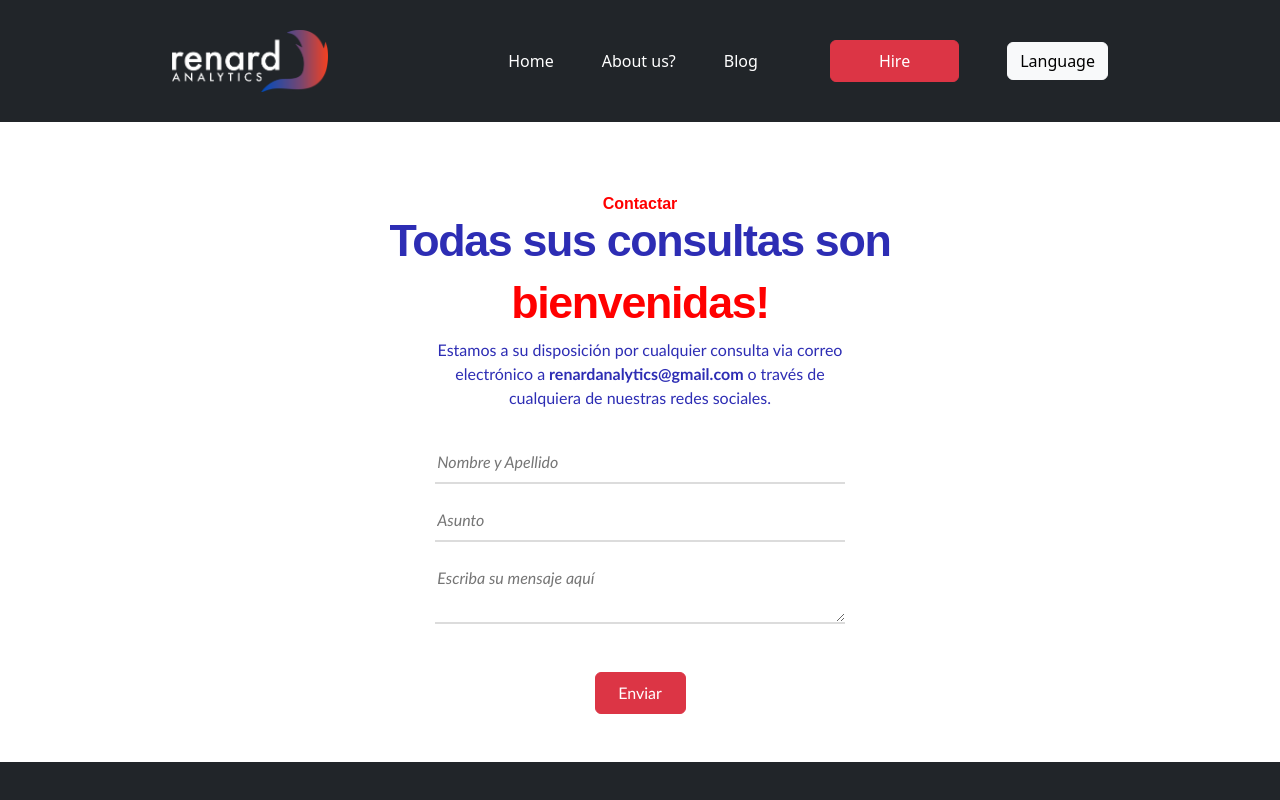
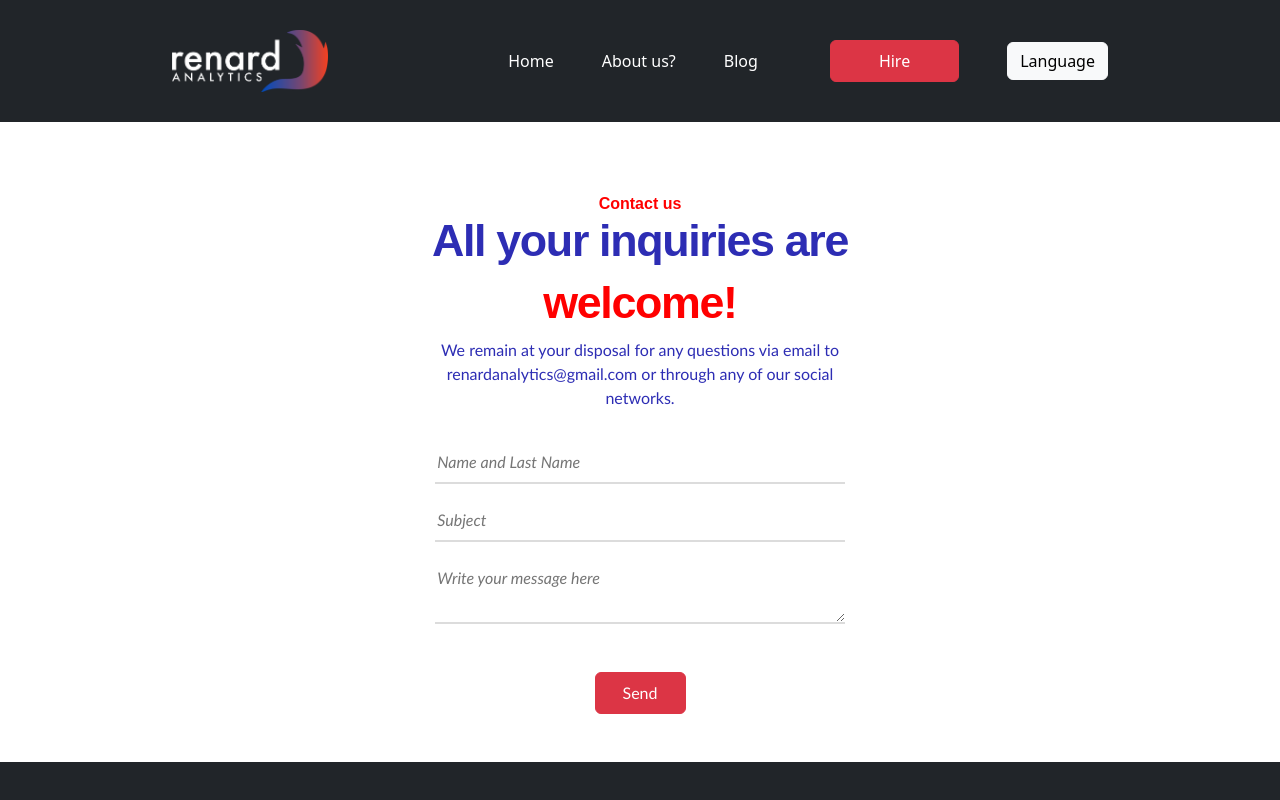
Before and after one commit to MaxLezano/renard-analytics-webpage, a React (Create React App) app: page /contact-us in a window 1280 px wide. Shown: the top 800 px of the page. Built offline with nearby package versions, Linux system fonts and the light colour scheme.

Commit message:
translate ContactCard component

```diff
--- a/public/index.html
+++ b/public/index.html
@@ -2,14 +2,13 @@
 <html lang="en">
   <head>
     <meta charset="utf-8" />
-    <link rel="icon" href="%PUBLIC_URL%/favicon.ico" />
+    <link rel="shortcut icon" href="./favicon.ico">
     <meta name="viewport" content="width=device-width, initial-scale=1" />
     <meta name="theme-color" content="#000000" />
     <meta
       name="description"
       content="Web site created using create-react-app"
     />
-    <link rel="apple-touch-icon" href="%PUBLIC_URL%/logo192.png" />
     <!--
       Notice the use of %PUBLIC_URL% in the tags above.
       It will be replaced with the URL of the `public` folder during the build.
--- a/src/assets/languages/en/global.json
+++ b/src/assets/languages/en/global.json
@@ -17,5 +17,15 @@
     "titleBanner": "We accompany",
     "titleBannerPasion": "To the pasion",
     "ourProducts": "Our Products"
+  },
+  "contactCard": {
+    "hireSubtitle": "Contact us",
+    "titleContact1": "All your inquiries are",
+    "titleContact2": "welcome!",
+    "descContact": "We remain at your disposal for any questions via email to renardanalytics@gmail.com or through any of our social networks.",
+    "placeHoldName": "Name and Last Name",
+    "placeHoldSubject": "Subject",
+    "placeHoldBox": "Write your message here",
+    "buttonForm": "Send"
   }
 }
--- a/src/assets/languages/es/global.json
+++ b/src/assets/languages/es/global.json
@@ -17,5 +17,15 @@
     "titleBanner": "Acompañamos",
     "titleBannerPasion": "A la pasión",
     "ourProducts": "Nuestros Productos"
+  },
+  "contactCard": {
+    "hireSubtitle": "Contactar",
+    "titleContact1": "Todas sus consultas son",
+    "titleContact2": "bienvenidas!",
+    "descContact": "Estamos a su disposición por cualquier consulta via correo electrónico a renardanalytics@gmail.com o través de cualquiera de nuestras redes sociales.",
+    "placeHoldName": "Nombre y Apellido",
+    "placeHoldSubject": "Asunto",
+    "placeHoldBox": "Escriba su mensaje aquí",
+    "buttonForm": "Enviar"
   }
 }
--- a/src/components/ContactCard/ContactCard.js
+++ b/src/components/ContactCard/ContactCard.js
@@ -1,27 +1,25 @@
 import React from 'react'
 import Button from '../Button/Button';
 import './ContactCard.css';
+import { useTranslation } from 'react-i18next';
 
 function ContactCard() {
+  const [t] = useTranslation('global');
   return (
     <div className='container contactCont'>
       <div className='row'>
         <div className='container mb-5 col-12 col-lg-6'>
           <div>
-            <p className='hireSubtitle'>Contactar</p>
-            <h1 className='titleContact1'>Todas sus consultas son</h1>
-            <h1 className='titleContact2'>bienvenidas!</h1>
-            <p className='container col-12 col-lg-9 px-0 descContact'>
-              Estamos a su disposición por cualquier consulta via correo electrónico a
-              <b> renardanalytics@gmail.com </b>
-              o través de cualquiera de nuestras redes sociales.
-            </p>
+            <p className='hireSubtitle'>{t('contactCard.hireSubtitle')}</p>
+            <h1 className='titleContact1'>{t('contactCard.titleContact1')}</h1>
+            <h1 className='titleContact2'>{t('contactCard.titleContact2')}</h1>
+            <p className='container col-12 col-lg-9 px-0 descContact'>{t('contactCard.descContact')}</p>
           </div>
           <form className='d-flex flex-column align-items-center'>
-            <input type="text" className='mt-3 py-2 col-9 inputStyle' placeholder='Nombre y Apellido' />
-            <input type="text" className='mt-3 py-2 col-9 inputStyle' placeholder='Asunto' />
-            <textarea type="text" className='mt-3 py-2 col-9 inputStyle' placeholder='Escriba su mensaje aquí' />
-            <Button description={'Enviar'} className={'btn btn-danger mt-5 py-2 col-2'} />
+            <input type="text" className='mt-3 py-2 col-9 inputStyle' placeholder={t('contactCard.placeHoldName')} />
+            <input type="text" className='mt-3 py-2 col-9 inputStyle' placeholder={t('contactCard.placeHoldSubject')} />
+            <textarea type="text" className='mt-3 py-2 col-9 inputStyle' placeholder={t('contactCard.placeHoldBox')} />
+            <Button description={t('contactCard.buttonForm')} className={'btn btn-danger mt-5 py-2 col-2'} />
           </form>
         </div>
       </div>
```
Also changed, not shown: 1 other file (tests, documents, lock files or other folders).
